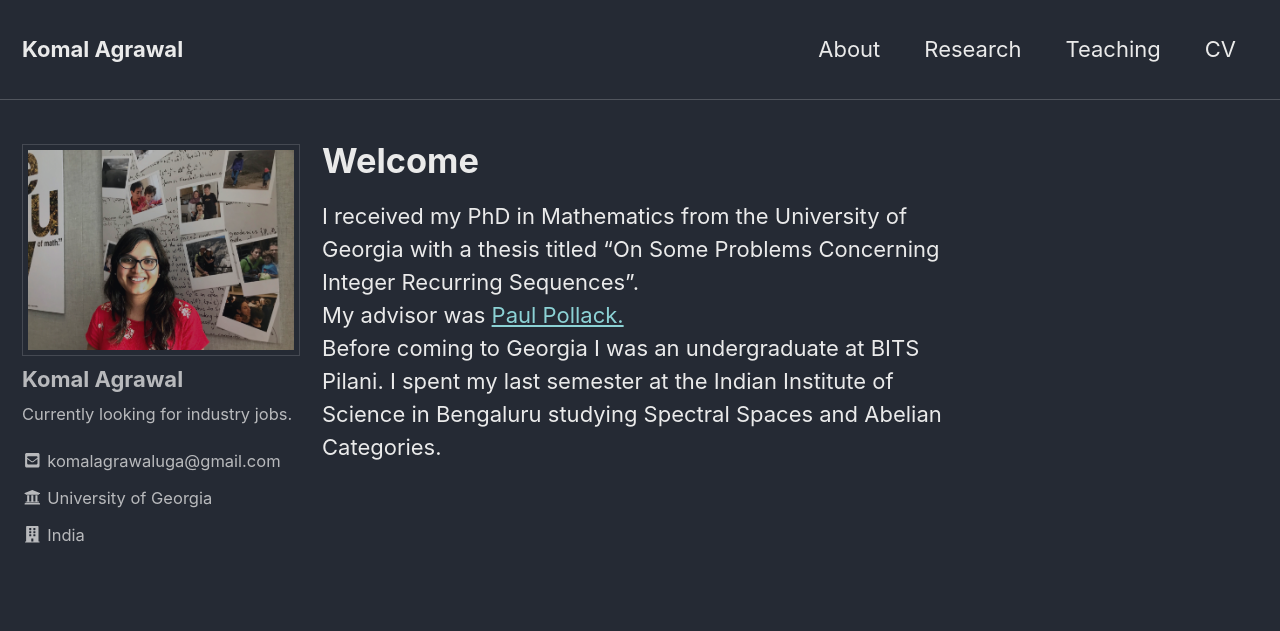
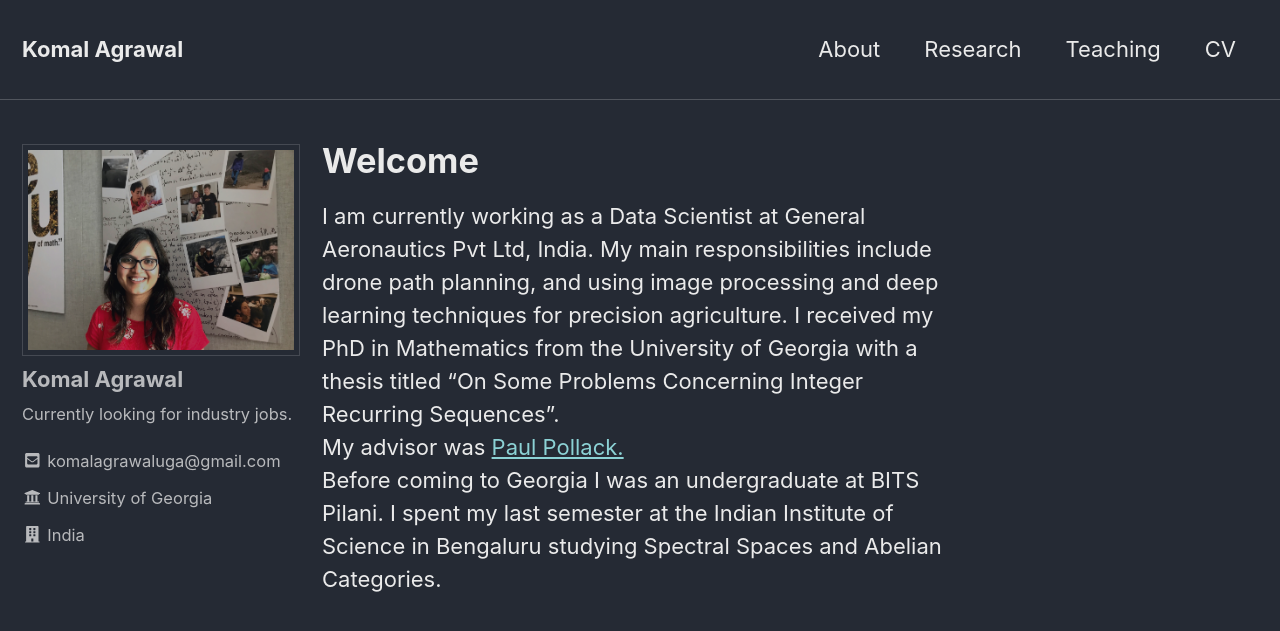
Before and after one commit to komala033/komala033.github.io, a Jekyll site: the page built from index.md, in a window 1280 px wide and 900 px high. Shown: the top 631 px of the window. Built offline with Jekyll 4.4.1, drawn with Linux system fonts in a browser that asks for light colours; nearby versions of some CDN libraries.

Commit message:
Update index.md
Update job description

```diff
--- a/index.md
+++ b/index.md
@@ -2,7 +2,7 @@
 layout: posts
 title: Welcome
 ---
-
+I am currently working as a Data Scientist at General Aeronautics Pvt Ltd, India. My main responsibilities include drone path planning, and using image processing and deep learning techniques for precision agriculture.
 I received my PhD in Mathematics from the University of Georgia with a thesis titled "On Some Problems Concerning Integer Recurring Sequences". <br/>
 My advisor was <a href="http://pollack.uga.edu" target="_blank">Paul Pollack.</a> <br/>
 Before coming to Georgia I was an undergraduate at BITS Pilani.
```
